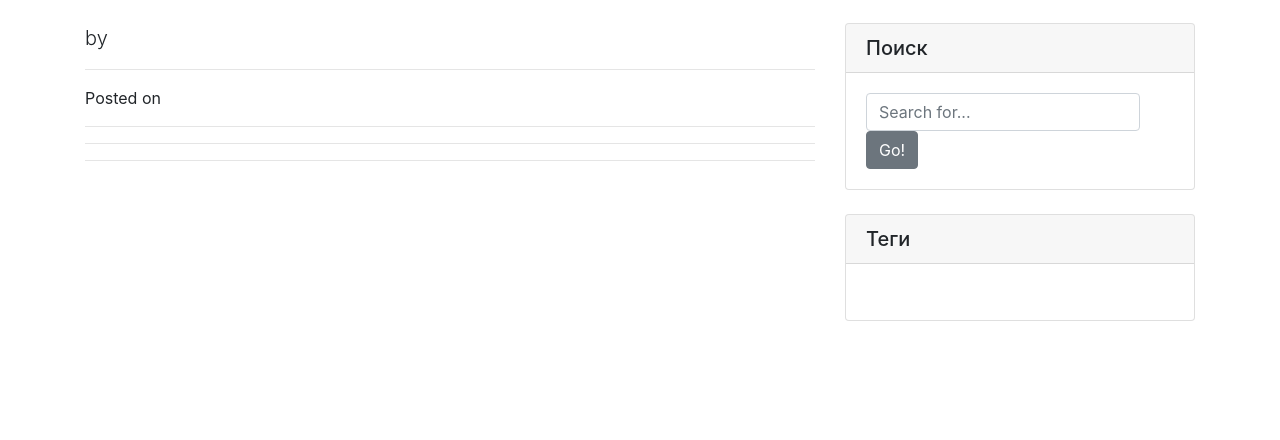
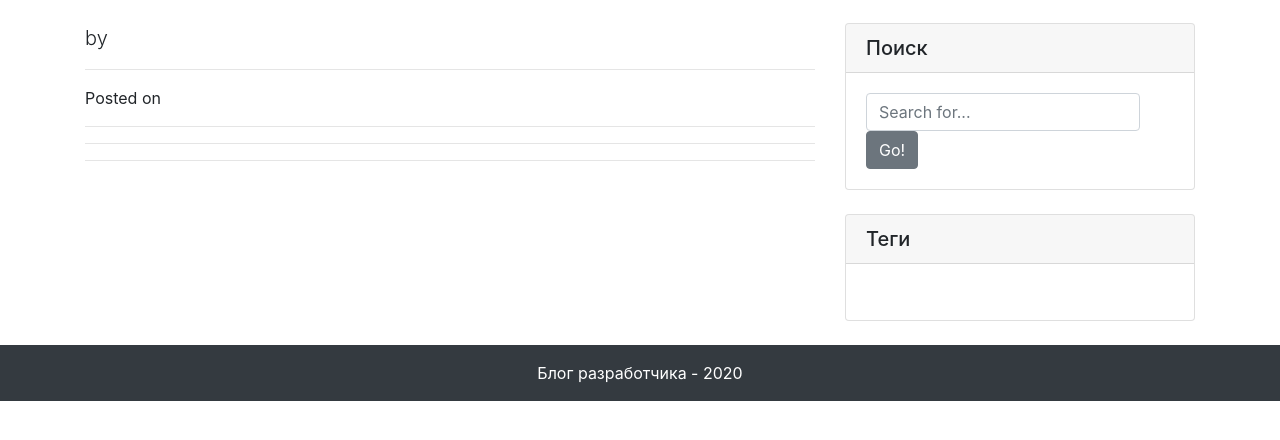
Before and after one commit to Safintim/django-blog, a Django app: page /blog/about-me/ in a window 1280 px wide. Shown: the part 57-497 px from the top of the page. Run offline with Django 3.2, Linux system fonts and the light colour scheme; data that the repository does not hold is empty; some libraries are stand-ins or nearby versions.

Commit message:
Fixed footer bug

```diff
--- a/blog/templates/blog/widget_tags.html
+++ b/blog/templates/blog/widget_tags.html
@@ -12,3 +12,4 @@
     </div>
   </div>
 </div>
+</div>
--- a/templates/base_blog.html
+++ b/templates/base_blog.html
@@ -82,12 +82,12 @@
   </div>
 
   <!-- Footer -->
-{#  <footer class="py-3 bg-dark fixed-bottom mt-5">#}
-{#    <div class="container">#}
-{#      <p class="m-0 text-center text-white">Блог разработчика - {% now 'Y' %}</p>#}
-{#    </div>#}
-{#    <!-- /.footer -->#}
-{#  </footer>#}
+  <footer class="py-3 bg-dark">
+    <div class="container">
+      <p class="m-0 text-center text-white">Блог разработчика - {% now 'Y' %}</p>
+    </div>
+    <!-- /.footer -->
+  </footer>
 
   <!-- Optional JavaScript -->
   <!-- jQuery first, then Popper.js, then Bootstrap JS -->
```
